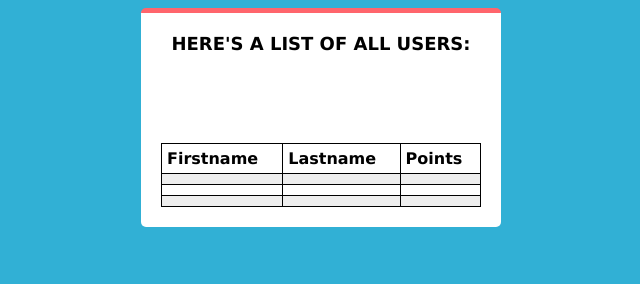
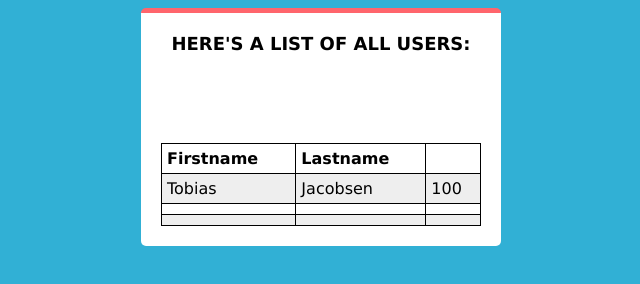
Before and after one commit to tobiasjac/client, a plain HTML site: page html/ShowUsers.html in a window 1280 px wide. Shown: the whole page, without its empty margins (319-959 px from the left). Drawn offline with Linux system fonts and the light colour scheme.

Commit message:
created new html site supposed to show all users from database

```diff
--- a/html/ShowUsers.html
+++ b/html/ShowUsers.html
@@ -16,12 +16,12 @@
         <tr>
             <th>Firstname</th>
             <th>Lastname</th>
-            <th>Points</th>
+            <th></th>
         </tr>
         <tr>
-            <td></td>
-            <td></td>
-            <td></td>
+            <td>Tobias</td>
+            <td>Jacobsen</td>
+            <td>100</td>
         </tr>
         <tr>
             <td></td>
```
